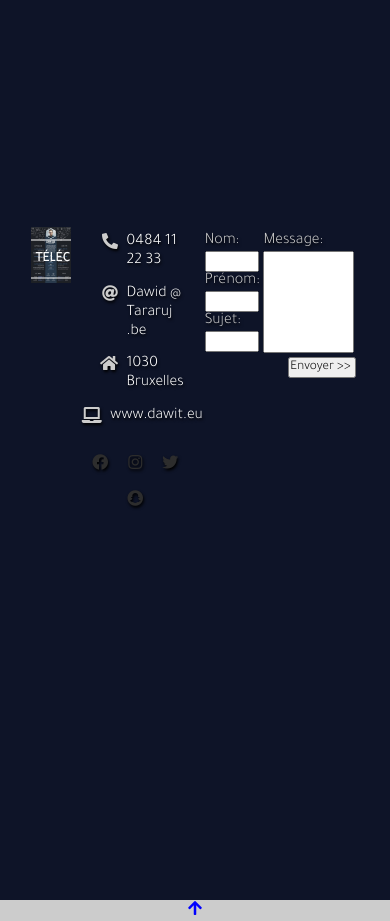
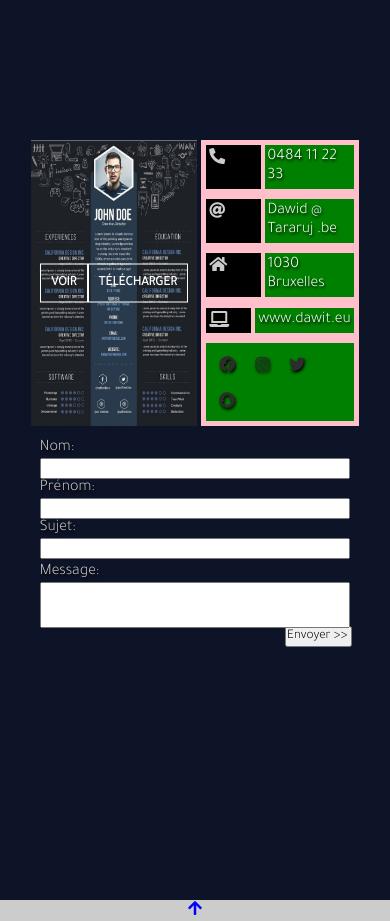
Before and after one commit to dawiteu/react-portfolio-16, a React (Create React App) app: page / in a window 390 px wide. Shown: the part 4000-4921 px from the top of the page. Built offline with nearby package versions, Linux system fonts and the light colour scheme.

Commit message:
menu presque mobile

```diff
--- a/src/pages/Contact.js
+++ b/src/pages/Contact.js
@@ -24,6 +24,7 @@ const Contact = () => {
                                 <img src={photocv} alt="photo" />
                             </div>
                         </div>
+
                         <div className="col f-2">
 
                                 <div className="row">
--- a/src/sass/_modules/_contact.scss
+++ b/src/sass/_modules/_contact.scss
@@ -121,3 +121,49 @@
     }
 
 }
+
+@media screen and (max-width: 950px){
+    #contact{
+        div.cont{
+            div.row{
+                display:flex;
+                flex-wrap: wrap;
+                div.col{
+                    display:flex;
+                    flex-wrap: wrap;
+                    &.f-1{
+                        flex:0 1 auto !important;
+                        width:50%;
+                        flex:1;
+                        .project{
+                            width:100%;
+                        }
+                    }
+                    &.f-2{
+                        flex:1;
+                    }
+                    &.f-4{
+                        flex:4;
+                        flex: 0 1 auto!important;
+                    }
+                    >.row{
+                        width:100%;
+                        background-color: pink;
+                        flex:0 1 auto !important;
+                        display:flex;
+                        flex-wrap: nowrap;
+                        .col{
+                            &:first-child{
+                                width:max-content;
+                                background: #000;
+                            }
+                            &:last-child{
+                                background-color: green;
+                            }
+                        }
+                    }
+                }
+            }
+        }
+    }
+}
```
